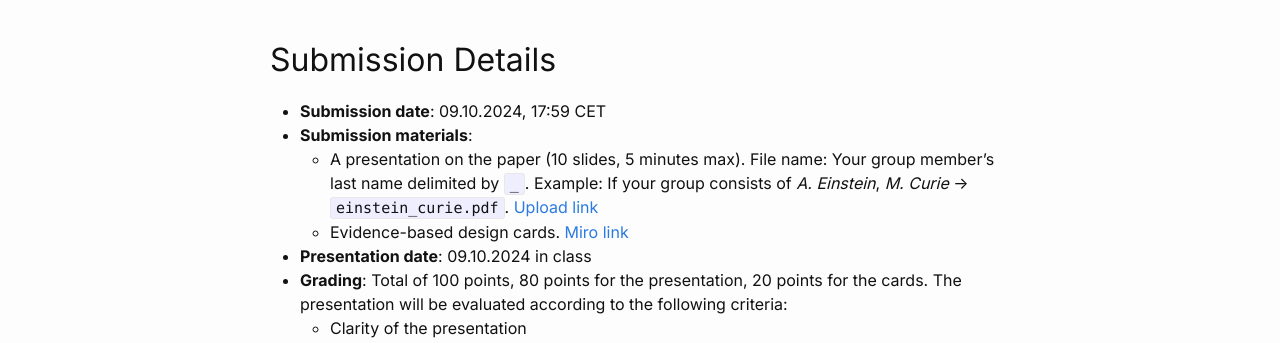
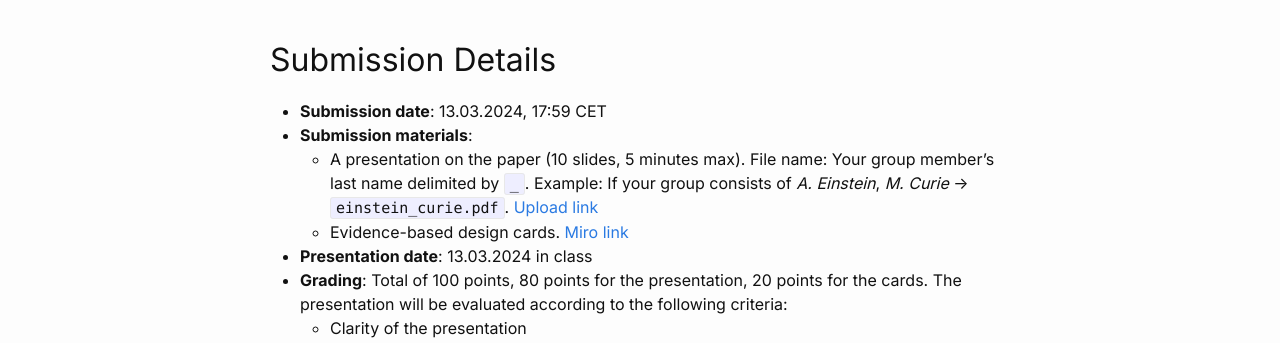
Before and after one commit to rabaur/ebd-website-jekyll, a Jekyll site: the page built from _exercises/exercise1.md, in a window 1280 px wide and 900 px high. Shown: the part 313-656 px from the top of the window. Built offline with Jekyll 4.4.1, drawn with Linux system fonts in a browser that asks for light colours.

Commit message:
Revert "Update exercise1.md"
This reverts commit e44a4db8ca3a7edb395d227647d095abdae9ae4d.

```diff
--- a/_exercises/exercise1.md
+++ b/_exercises/exercise1.md
@@ -9,11 +9,11 @@ publish: true
 # Reading on Evidence-Based Design for Healthcare
 
 ## Submission Details
-- **Submission date**: 09.10.2024, 17:59 CET
+- **Submission date**: 13.03.2024, 17:59 CET
 - **Submission materials**:
   - A presentation on the paper (10 slides, 5 minutes max). File name: Your group member's last name delimited by `_`. Example: If your group consists of _A. Einstein_, _M. Curie_ → `einstein_curie.pdf`. [Upload link](https://polybox.ethz.ch/index.php/s/GNCvC6Vo6zLpJbI)
   - Evidence-based design cards. [Miro link](https://polybox.ethz.ch/index.php/s/3WihQVlWgbSG1w0)
-- **Presentation date**: 09.10.2024 in class
+- **Presentation date**: 13.03.2024 in class
 - **Grading**: Total of 100 points, 80 points for the presentation, 20 points for the cards. The presentation will be evaluated according to the following criteria:
   - Clarity of the presentation
   - Depth of the analysis
@@ -27,7 +27,7 @@ publish: true
 ## 1.1 Reading Assignment (80 points)
 
 In this exercise, you will have the chance to work in groups of 2 students.
-You can choose a paper and group up with a classmate in [this spreadsheet](https://polybox.ethz.ch/index.php/f/3810294214). In the columns `Student 1` or `Student 2` please indicate your name and email address, such that you can get in touch. The papers are classified by building type that they investigate. Note that a paper can only be chosen once by one group, and the selection is first-come-first-serve.
+You can choose a paper and group up with a classmate in [this spreadsheet](https://polybox.ethz.ch/index.php/s/3WihQVlWgbSG1w0). In the columns `Student 1` or `Student 2` please indicate your name and email address, such that you can get in touch. The papers are classified by building type that they investigate. Note that a paper can only be chosen once by one group, and the selection is first-come-first-serve.
 **You are also allowed to suggest a paper that is not on the list, but please get in touch with the instructors before doing so.**
 If you choose your own paper, please add a row to the spreadsheet, analogous to the other papers, and fill in the details of the paper.
 
```
